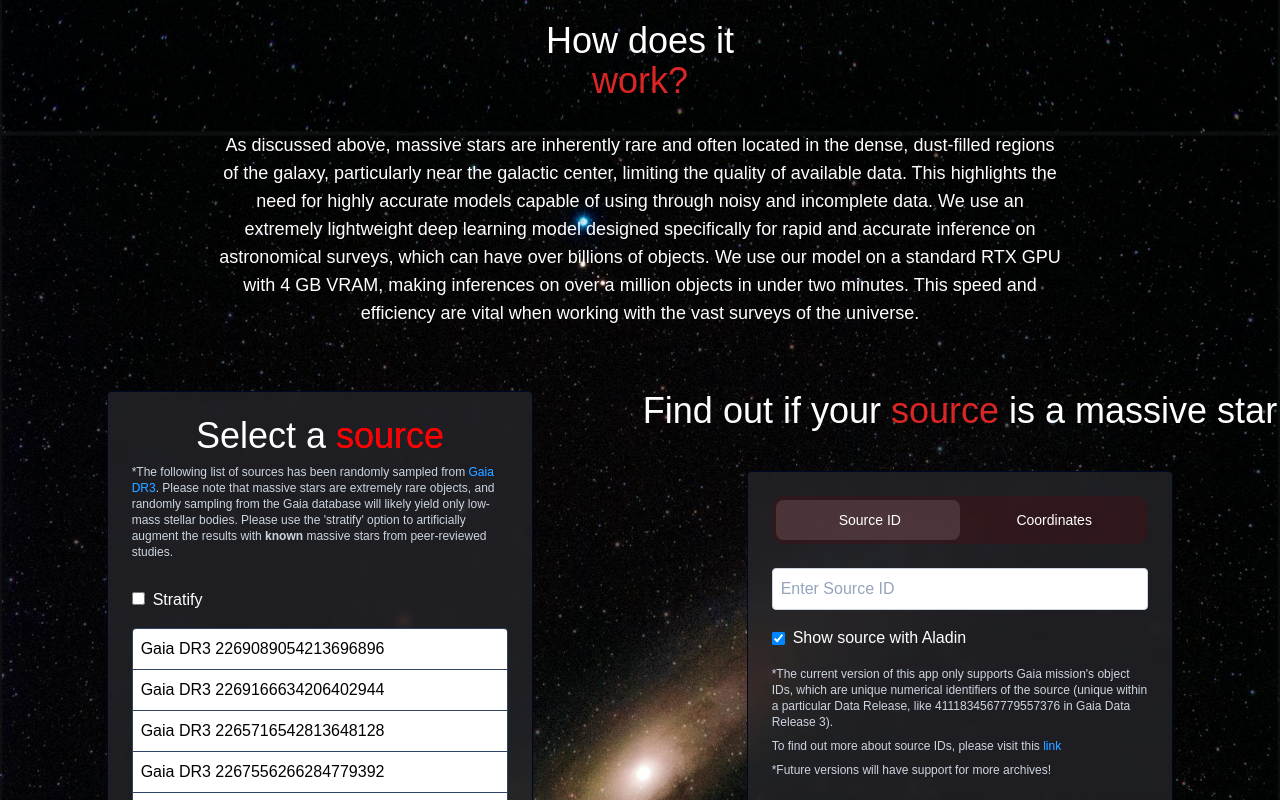
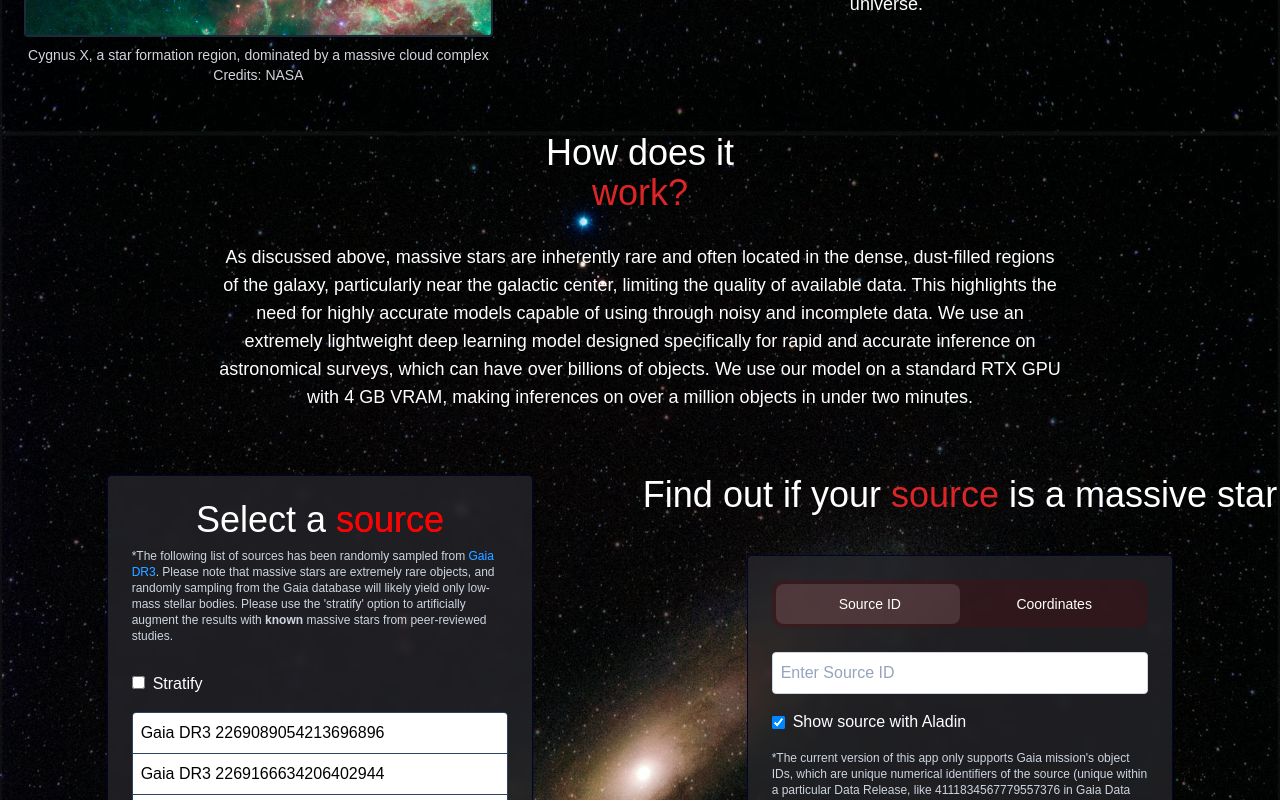
Before and after one commit to bananya-ml/MassiveStarSuite, a React (Vite) app in the folder frontend/: page / in a window 1280 px wide. Shown: the part 1142-1942 px from the top of the page. Built offline with nearby package versions, Linux system fonts and the light colour scheme; no server answers.

Commit message:
add spacing at top

```diff
--- a/frontend/src/components/Home/Home.tsx
+++ b/frontend/src/components/Home/Home.tsx
@@ -20,7 +20,7 @@ const Home = () => {
         particleColor="#FFFFFF"
         />
       </div>
-      <div className="px-6 mt-4">
+      <div className="px-6 mt-32">
         <div className="flex items-center justify-center mb-12">
           <div className="w-3/6">
             <h2 className='text-4xl mb-4 text-center'>
@@ -105,8 +105,7 @@ const Home = () => {
               text="As discussed above, massive stars are inherently rare and often located in the dense, dust-filled regions of the galaxy, particularly near the galactic center, limiting the quality of available data.
                     This highlights the need for highly accurate models capable of using through noisy and incomplete data.
                     We use an extremely lightweight deep learning model designed specifically for rapid and accurate inference on astronomical surveys, which can have over billions of objects.
-                    We use our model on a standard RTX GPU with 4 GB VRAM, making inferences on over a million objects in under two minutes.
-                    This speed and efficiency are vital when working with the vast surveys of the universe."
+                    We use our model on a standard RTX GPU with 4 GB VRAM, making inferences on over a million objects in under two minutes."
               colorScheme='red'
               />
           </div>
```
